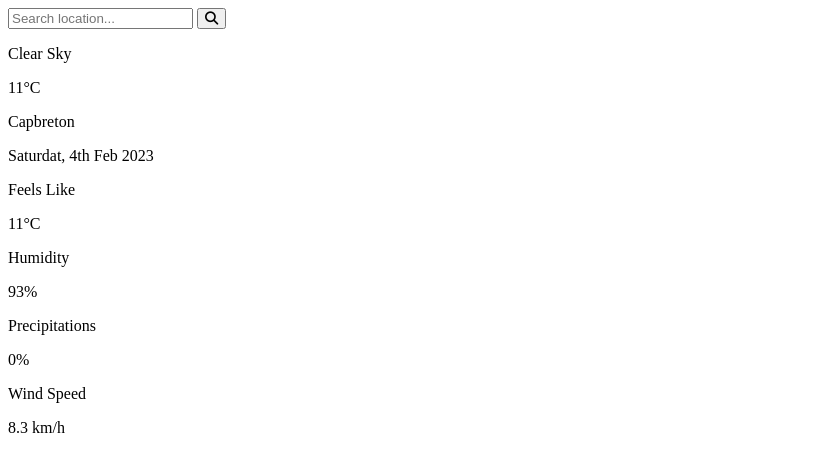
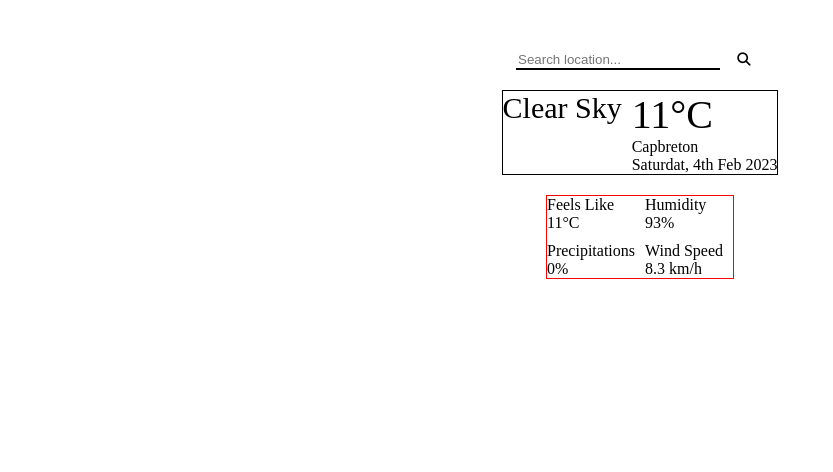
Before and after one commit to rivasbolinga/Weather-App, a website built with webpack: page src/index.html in a window 1280 px wide. Shown: the whole page, without its empty margins (0-833 px from the left). Built offline with nearby package versions, Linux system fonts and the light colour scheme.

Commit message:
Add basic html and css

```diff
--- a/src/index.html
+++ b/src/index.html
@@ -14,6 +14,7 @@
         requiered
         type="text"
         placeholder="Search location..."
+        maxlength="20"
         >
         <button class="search-btn">
           <i class="fa-solid fa-magnifying-glass"></i>
@@ -28,6 +29,7 @@
           <p class="main-degrees">11°C</p>
           <p class="main-location">Capbreton</p>
           <p class="main-date">Saturdat, 4th Feb 2023</p>
+        </div>
         </div>
         <div class="other-info">
           <div class="feels-like container">
@@ -51,7 +53,6 @@
             <p class="other-info-number">8.3 km/h</p>
           </div>
         </div>
-      </div>
     </main>
 </body>
 </html>
--- a/src/index.js
+++ b/src/index.js
@@ -1,41 +1,35 @@
-import _ from 'lodash';
 import './style.css';
- const key =  '5157c507d51ade4731309623a34583e2';
- const urlWeather =  'https://api.openweathermap.org/data/2.5/weather?lat={lat}&lon={lon}&appid={API key}';
- const urlGeoloc = `http://api.openweathermap.org/geo/1.0/direct?q={city name},{state code},{country code}&limit={limit}&appid={API key}`
- const form = document.querySelector('.form');
- const locationInput = document.querySelector('.location-input');
 
+const key = '5157c507d51ade4731309623a34583e2';
+const form = document.querySelector('.form');
+const locationInput = document.querySelector('.location-input');
 
+const getData = async (lat, lon) => {
+  const response = await fetch(`https://api.openweathermap.org/data/2.5/weather?lat=${lat}&lon=${lon}&appid=${key}`);
+  const data = await response.json();
+  console.log(data);
+  // max temp
+  // min temp
+  // Feels like
+  // humedity
+  // chance of rain
+  // weather
+  // wind speed
+};
 
- const getData = async (lat,lon) => {
-  const response = await fetch(`https://api.openweathermap.org/data/2.5/weather?lat=${lat}&lon=${lon}&appid=${key}`)
-  const data = await response.json();
-  console.log(data)
-  //max temp
-  //min temp
-  //Feels like
-  //humedity
-  //chance of rain
-  //weather
-  //wind speed
- }
-
-
- const getGeo = async (location) => {
+const getGeo = async (location) => {
   const response = await fetch(`http://api.openweathermap.org/geo/1.0/direct?q=${location}&appid=${key}`);
   const data = await response.json();
   const coordinates = data[0];
   const { lat, lon } = coordinates;
-  getData(lat,lon)
- }
+  getData(lat, lon);
+};
 
-
- form.addEventListener('submit', async (e) => {
+form.addEventListener('submit', async (e) => {
   e.preventDefault();
-  const location  = locationInput.value;
-  if(location){
-    //remove spaces from the begining and end, and after or before a coma.
+  const location = locationInput.value;
+  if (location) {
+    // remove spaces from the begining and end, and after or before a coma.
     getGeo(location.trim().split(/\s*,\s*/).join('+'));
   }
- })
+});
--- a/src/style.css
+++ b/src/style.css
@@ -1,3 +1,50 @@
-.hello {
-  color: red;
+p,
+body {
+  margin: 0;
+  padding: 0;
 }
+
+main {
+  display: flex;
+  padding-top: 50px;
+  flex-direction: column;
+  justify-content: center;
+  align-items: center;
+}
+
+.location-input {
+  border: none;
+  border-bottom: 2px solid;
+  width: 200px;
+}
+
+button {
+  border: none;
+  background: none;
+  width: 40px;
+  cursor: pointer;
+}
+
+.main-weather {
+  border: 1px solid black;
+  display: flex;
+  gap: 10px;
+  margin-top: 20px;
+}
+
+.weather-text {
+  font-size: 30px;
+}
+
+.main-degrees {
+  font-size: 40px;
+}
+
+.other-info {
+  margin-top: 20px;
+  border: 1px solid red;
+  display: grid;
+  grid-template-columns: 1fr 1fr;
+  grid-template-rows: 1fr 1fr;
+  gap: 10px;
+}
--- a/webpack.config.js
+++ b/webpack.config.js
@@ -1,5 +1,6 @@
 const path = require('path');
-const HtmlWebpackPlugin = require('html-webpack-plugin');
+const HtmlWebpackPlugin = require('html-webpack-plugin');// eslint-disable-line
+
 module.exports = {
   mode: 'development',
   entry: './src/index.js',
```
